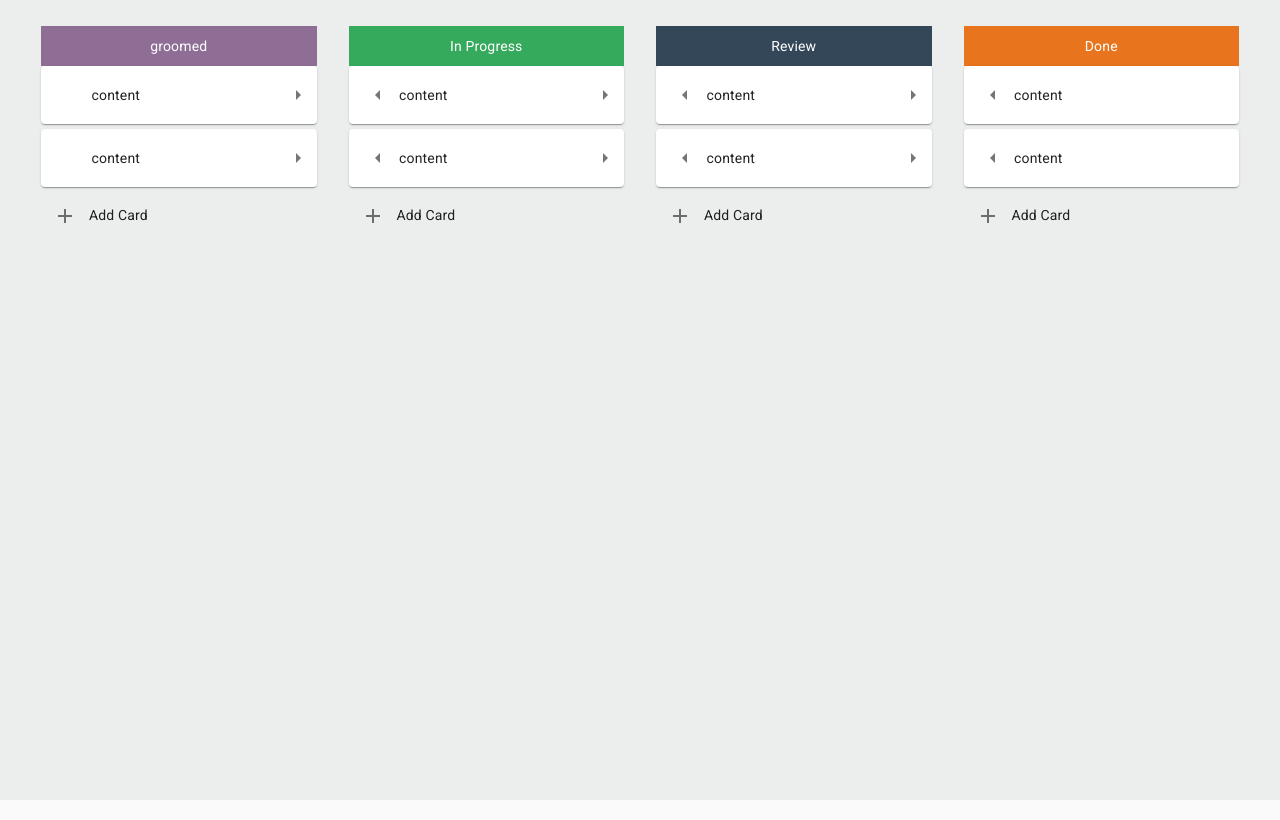
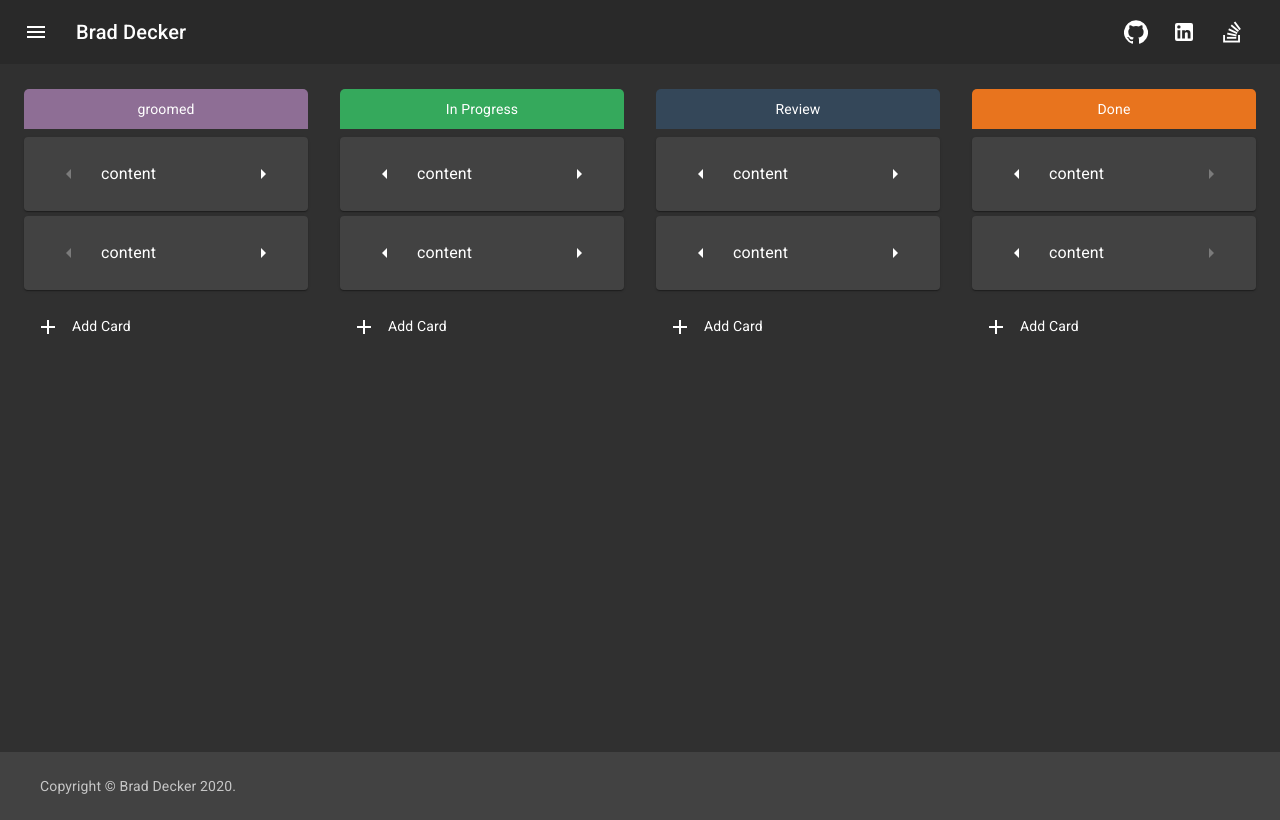
Before and after one commit to brad-decker/braddecker.dev, a Next.js app: page /board in a window 1280 px wide. Built offline with nearby package versions, Linux system fonts and the light colour scheme.

Commit message:
update board, fix type issues

```diff
--- a/components/AppBar.tsx
+++ b/components/AppBar.tsx
@@ -8,7 +8,6 @@ import IconButton from '@material-ui/core/IconButton';
 import MenuIcon from '@material-ui/icons/Menu';
 import GitHubIcon from '@material-ui/icons/GitHub';
 import LinkedInIcon from '@material-ui/icons/LinkedIn';
-import StackoverFlowIcon from '@material-ui/icons/';
 import { useScrollTrigger, Icon } from '@material-ui/core';
 
 const useStyles = makeStyles((theme: Theme) =>
--- a/components/CareerCard.tsx
+++ b/components/CareerCard.tsx
@@ -8,7 +8,6 @@ import {
   makeStyles,
   createStyles,
   CardMedia,
-  CardHeader,
 } from '@material-ui/core';
 import { Paragraph } from './Paragraph';
 
--- a/containers/Layout.tsx
+++ b/containers/Layout.tsx
@@ -1,11 +1,11 @@
-import React from 'react';
+import React, { ReactNode } from 'react';
 
 import { AppBar } from '../components/AppBar';
 import { CssBaseline } from '@material-ui/core';
 import { ThemeSetup } from './ThemeSetup';
 import { Footer } from '../components/Footer';
 
-export const Layout = ({ children }) => (
+export const Layout = ({ children }: { children: ReactNode }) => (
   <ThemeSetup>
     <CssBaseline />
     <AppBar />
--- a/containers/ThemeSetup.tsx
+++ b/containers/ThemeSetup.tsx
@@ -1,4 +1,4 @@
-import React from 'react';
+import React, { ReactNode } from 'react';
 import { ThemeProvider, createMuiTheme } from '@material-ui/core';
 import { purple, teal, orange } from '@material-ui/core/colors';
 
@@ -10,6 +10,6 @@ const theme = createMuiTheme({
   },
 });
 
-export const ThemeSetup = ({ children }) => {
+export const ThemeSetup = ({ children }: { children: ReactNode }) => {
   return <ThemeProvider theme={theme}>{children}</ThemeProvider>;
 };
--- a/pages/board.tsx
+++ b/pages/board.tsx
@@ -1,21 +1,32 @@
 import React, { useState, useEffect } from 'react';
 import Card from '@material-ui/core/Card';
-import { makeStyles, Grid, createStyles, CssBaseline, IconButton } from '@material-ui/core';
+import {
+  makeStyles,
+  Grid,
+  createStyles,
+  CssBaseline,
+  IconButton,
+  Container,
+  ListItem,
+  ListItemIcon,
+  ListItemSecondaryAction,
+  ListItemText,
+  List,
+  ListItemAvatar,
+} from '@material-ui/core';
 import Add from '@material-ui/icons/Add';
 import RightArrow from '@material-ui/icons/ArrowRight';
 import LeftArrow from '@material-ui/icons/ArrowLeft';
+import { Layout } from '../containers/Layout';
 
 const useStyles = makeStyles(theme =>
   createStyles({
     container: {
-      display: 'flex',
-      width: '100%',
-      backgroundColor: '#ECEEEE',
-      minHeight: '100vh',
+      minHeight: '86vh',
+      paddingTop: 25,
     },
     root: {
       flexGrow: 1,
-      margin: '10px 25px',
     },
     card: {
       marginBottom: '5px',
@@ -28,6 +39,7 @@ const useStyles = makeStyles(theme =>
       padding: '10px 15px',
       textAlign: 'center',
       color: '#FFF',
+      borderRadius: '5px 5px 0 0',
     },
     first: {
       backgroundColor: '#8E6E95',
@@ -44,7 +56,7 @@ const useStyles = makeStyles(theme =>
   }),
 );
 
-function removeItemFromArray(arr, idx) {
+function removeItemFromArray(arr: any[], idx: number) {
   const copy = arr.slice();
   copy.splice(idx, 1);
   return copy;
@@ -89,18 +101,19 @@ export default () => {
   });
 
   return (
-    <div className={classes.container}>
-      <CssBaseline />
+    <Layout>
+      <Container maxWidth="xl" className={classes.container}>
         <Grid container spacing={4} className={classes.root}>
           {Object.values(columnState).map((column, idx) => (
-          <Grid item xs={6} sm={3}>
+            <Grid item xs={12} sm={6} md={3}>
               <header className={column.className}>{column.header}</header>
+              <List>
                 {column.cards.map((card, cardIdx) => (
                   <Card className={classes.card}>
-                <Grid spacing={1} container>
-                  <Grid item xs={2}>
-                    {idx !== 0 && (
+                    <ListItem>
+                      <ListItemAvatar>
                         <IconButton
+                          disabled={idx === 0}
                           onClick={() => {
                             setState(prevState => ({
                               ...prevState,
@@ -117,14 +130,12 @@ export default () => {
                         >
                           <LeftArrow />
                         </IconButton>
-                    )}
-                  </Grid>
-                  <Grid item xs={8}>
-                    <p>{card.content}</p>
-                  </Grid>
-                  <Grid item xs={2}>
-                    {idx !== 3 && (
+                      </ListItemAvatar>
+
+                      <ListItemText>{card.content}</ListItemText>
+                      <ListItemSecondaryAction>
                         <IconButton
+                          disabled={idx === 3}
                           onClick={() => {
                             setState(prevState => ({
                               ...prevState,
@@ -141,11 +152,11 @@ export default () => {
                         >
                           <RightArrow />
                         </IconButton>
-                    )}
-                  </Grid>
-                </Grid>
+                      </ListItemSecondaryAction>
+                    </ListItem>
                   </Card>
                 ))}
+              </List>
               <div>
                 <IconButton
                   onClick={() => {
@@ -166,6 +177,7 @@ export default () => {
             </Grid>
           ))}
         </Grid>
-    </div>
+      </Container>
+    </Layout>
   );
 };
```
Also changed, not shown: components/Hero.tsx (+8 -3 lines), components/Paragraph.tsx (+6 -1 lines), components/RecommendationCard.tsx (+19 -4 lines), components/SectionHeader.tsx (+6 -1 lines), hooks/useLQIP.ts (+6 -1 lines), tsconfig.json (+4 -14 lines). Lines whose indentation alone changed are shown as unchanged.
